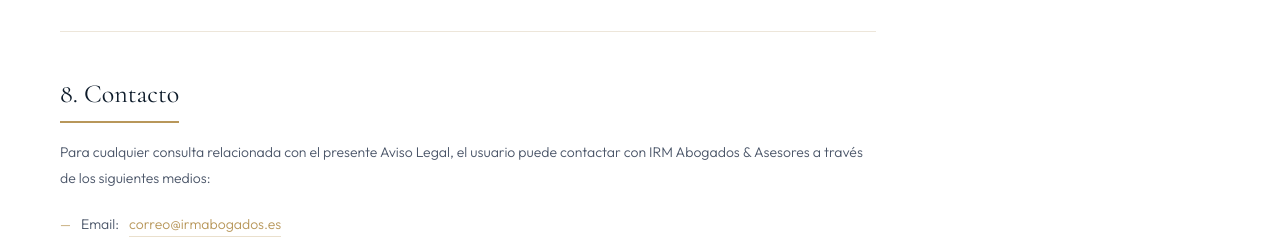
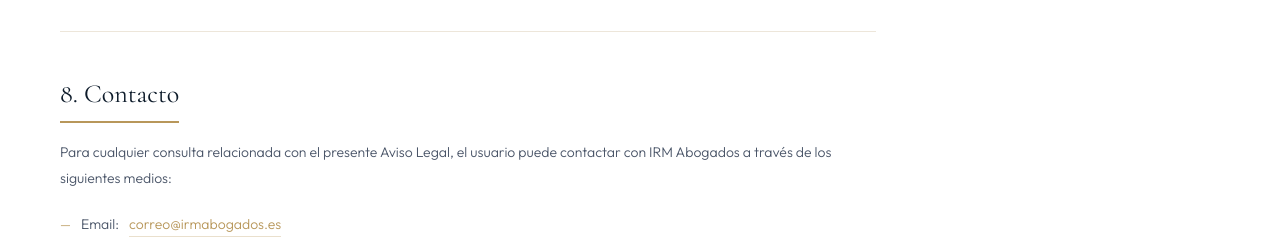
Before and after one commit to Ivanrm01/IRM-Abogados, a Next.js app: page /aviso-legal in a window 1280 px wide. Shown: the part 3120-3362 px from the top of the page. Built offline with nearby package versions, Linux system fonts and the light colour scheme.

Commit message:
Update page.jsx

```diff
--- a/app/aviso-legal/page.jsx
+++ b/app/aviso-legal/page.jsx
@@ -73,12 +73,12 @@
 
           <div className={styles.block}>
             <h2>7. Jurisdicción y ley aplicable</h2>
-            <p>Las presentes condiciones se rigen por la legislación española. Para la resolución de cualquier controversia que pudiera surgir en relación con el Sitio Web o los servicios prestados a través del mismo, las partes se someten, con renuncia expresa a cualquier otro fuero que pudiera corresponderles, a los Juzgados y Tribunales de Madrid (España).</p>
+            <p>Las presentes condiciones se rigen por la legislación española. Para la resolución de cualquier controversia que pudiera surgir en relación con el Sitio Web o los servicios prestados a través del mismo, las partes se someten, con renuncia expresa a cualquier otro fuero que pudiera corresponderles, a los Juzgados y Tribunales de Castellón (España).</p>
           </div>
 
           <div className={styles.block}>
             <h2>8. Contacto</h2>
-            <p>Para cualquier consulta relacionada con el presente Aviso Legal, el usuario puede contactar con IRM Abogados & Asesores a través de los siguientes medios:</p>
+            <p>Para cualquier consulta relacionada con el presente Aviso Legal, el usuario puede contactar con IRM Abogados a través de los siguientes medios:</p>
             <ul>
               <li>Email: <a href="mailto:correo@irmabogados.es">correo@irmabogados.es</a></li>
               <li>Teléfono: <a href="tel:+34614149465">+34 614 149 465</a></li>
```
